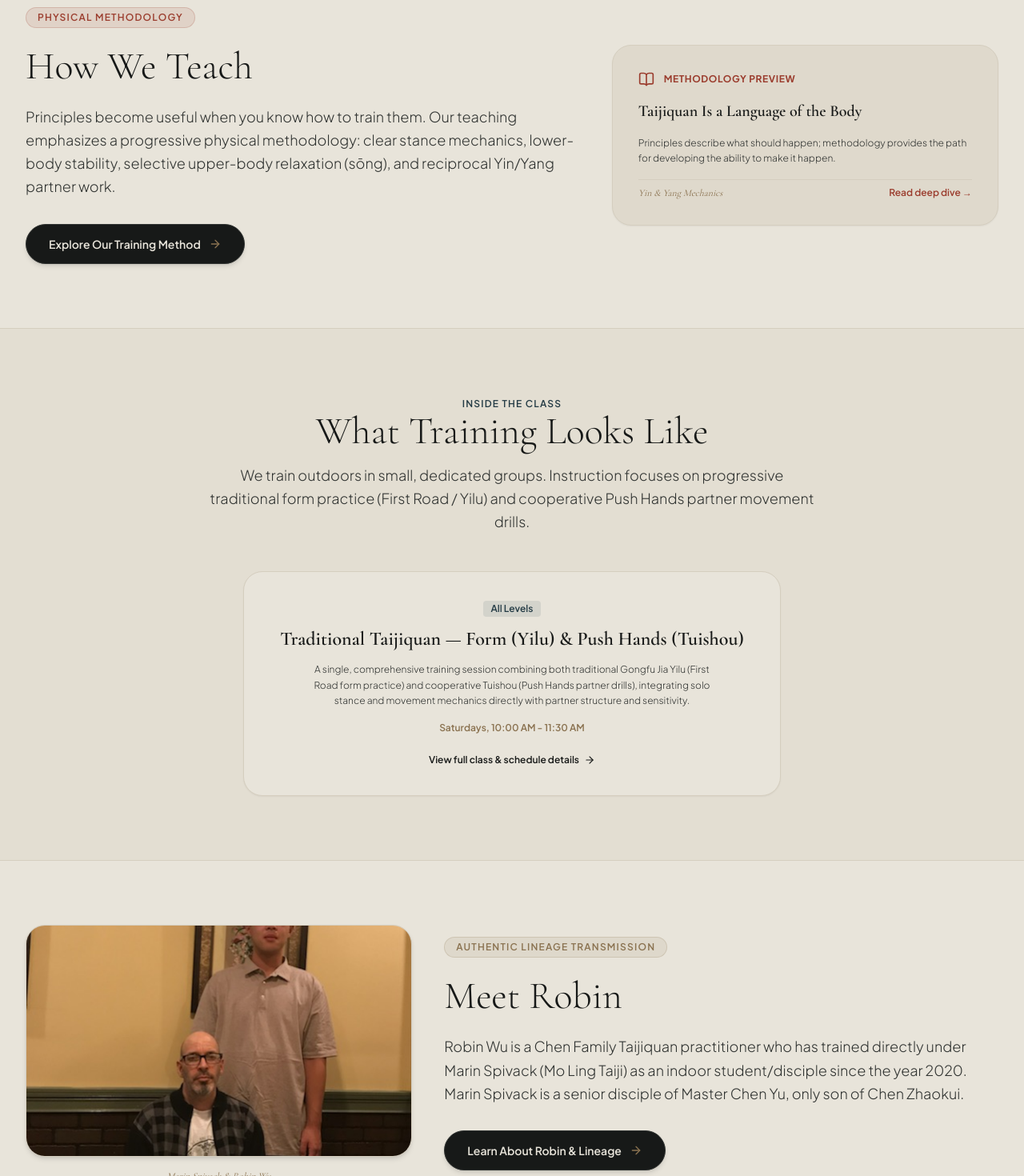
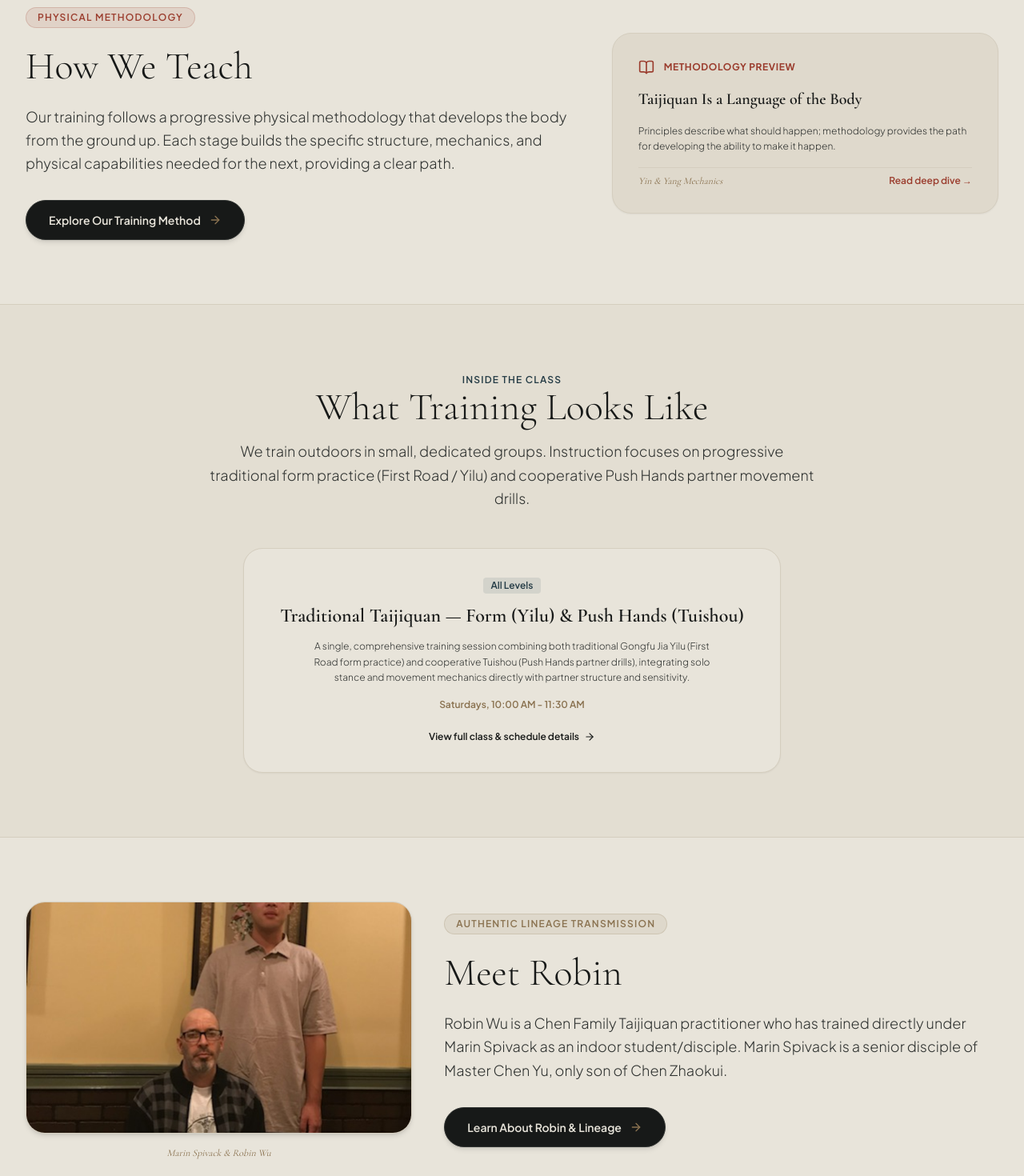
Before and after one commit to RobinfWu/taiji-meetup, a Next.js app: page / in a window 1280 px wide. Shown: the part 1400-2870 px from the top of the page at 80% size. Built offline with nearby package versions, Linux system fonts and the light colour scheme.

Commit message:
Update information

```diff
--- a/app/page.tsx
+++ b/app/page.tsx
@@ -98,7 +98,7 @@ export default function Home() {
                   How We Teach
                 </h2>
                 <p className="text-lg text-[#303331] leading-relaxed font-light">
-                  Principles become useful when you know how to train them. Our teaching emphasizes a progressive physical methodology: clear stance mechanics, lower-body stability, selective upper-body relaxation (sōng), and reciprocal Yin/Yang partner work.
+                  Our training follows a progressive physical methodology that develops the body from the ground up. Each stage builds the specific structure, mechanics, and physical capabilities needed for the next, providing a clear path.
                 </p>
                 <div className="pt-2">
                   <Link
@@ -206,7 +206,7 @@ export default function Home() {
                   Meet Robin
                 </h2>
                 <p className="text-base sm:text-lg text-[#303331] leading-relaxed font-light">
-                  Robin Wu is a Chen Family Taijiquan practitioner who has trained directly under Marin Spivack (Mo Ling Taiji) as an indoor student/disciple since the year 2020. Marin Spivack is a senior disciple of Master Chen Yu, only son of Chen Zhaokui.
+                  Robin Wu is a Chen Family Taijiquan practitioner who has trained directly under Marin Spivack as an indoor student/disciple. Marin Spivack is a senior disciple of Master Chen Yu, only son of Chen Zhaokui.
                 </p>
                 <div className="pt-2">
                   <Link
```
